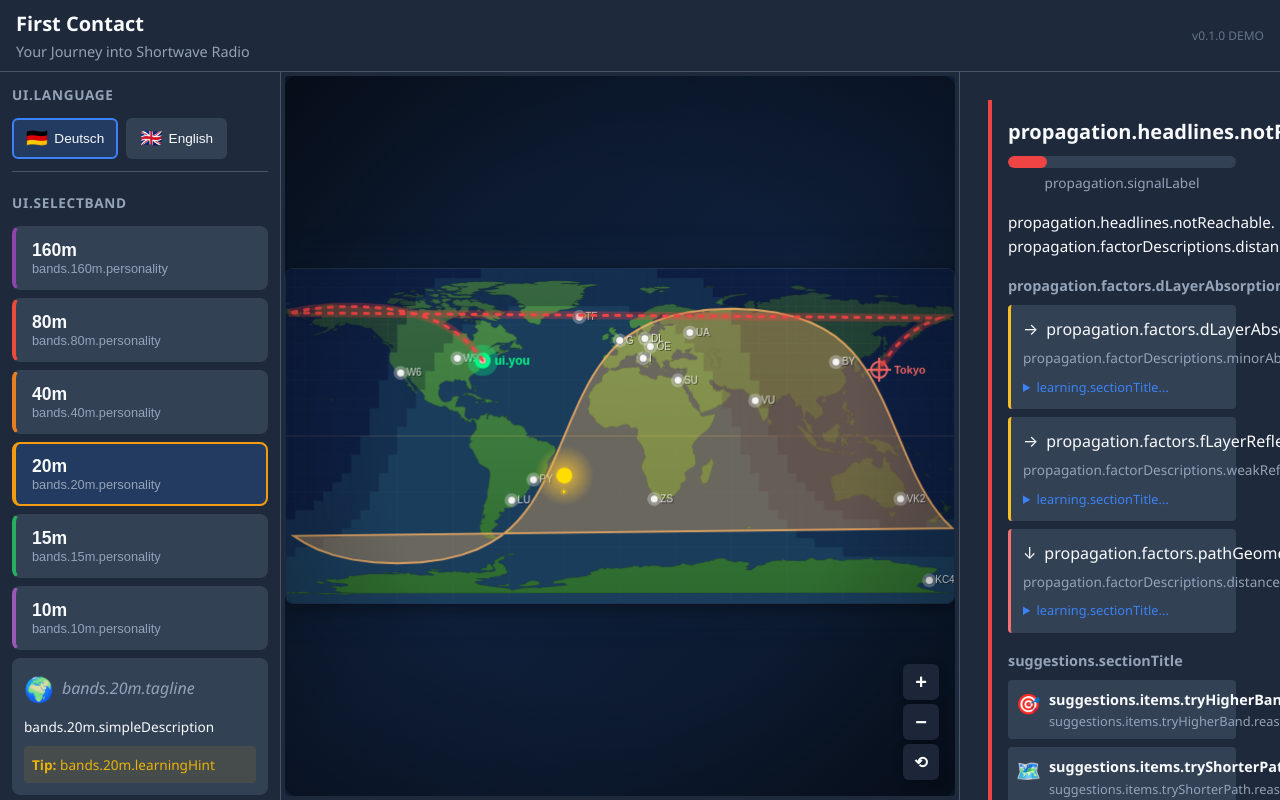
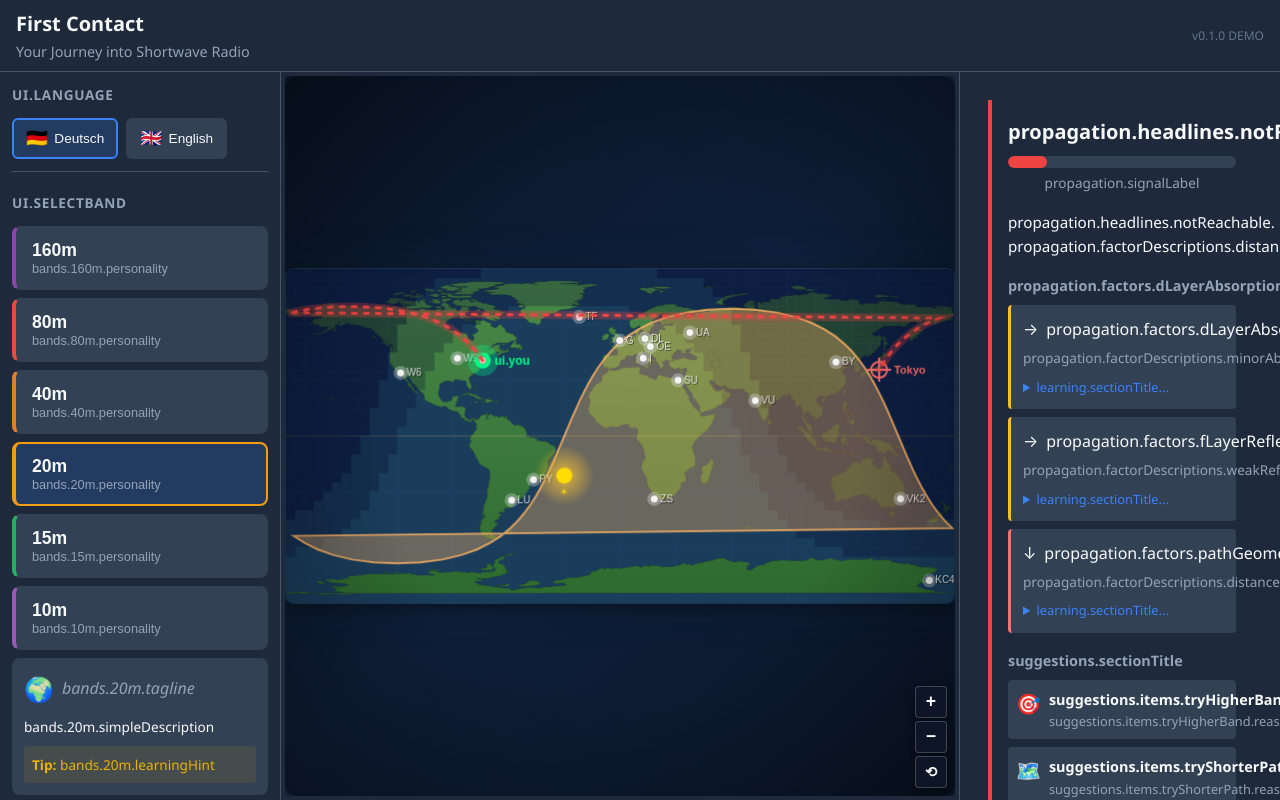
Before and after one commit to achildrenmile/firstcontact, a website: page demo.html in a window 1280 px wide. Drawn offline with Linux system fonts and the light colour scheme.

Commit message:
Fix zoom controls alignment and styling

```diff
--- a/css/styles.css
+++ b/css/styles.css
@@ -699,41 +699,43 @@ body {
 /* Map Zoom Controls */
 .map-zoom-controls {
     position: absolute;
-    bottom: 1rem;
-    right: 1rem;
+    bottom: 0.5rem;
+    right: 0.5rem;
     display: flex;
     flex-direction: column;
-    gap: 0.25rem;
-    z-index: 10;
+    gap: 0.2rem;
+    z-index: 20;
+    pointer-events: auto;
 }
 
 .zoom-btn {
-    width: 36px;
-    height: 36px;
-    border: none;
-    border-radius: 6px;
-    background: rgba(30, 41, 59, 0.9);
+    width: 32px;
+    height: 32px;
+    border: 1px solid rgba(255, 255, 255, 0.2);
+    border-radius: 4px;
+    background: rgba(15, 23, 42, 0.85);
     color: var(--text-primary);
-    font-size: 1.25rem;
+    font-size: 1.1rem;
     font-weight: bold;
     cursor: pointer;
     display: flex;
     align-items: center;
     justify-content: center;
-    transition: background-color 0.2s;
-    box-shadow: 0 2px 8px rgba(0, 0, 0, 0.3);
+    transition: all 0.15s;
+    box-shadow: 0 2px 6px rgba(0, 0, 0, 0.4);
 }
 
 .zoom-btn:hover {
-    background: rgba(59, 130, 246, 0.8);
+    background: rgba(59, 130, 246, 0.9);
+    border-color: rgba(59, 130, 246, 0.5);
 }
 
 .zoom-btn:active {
-    transform: scale(0.95);
+    transform: scale(0.9);
 }
 
 .zoom-reset {
-    font-size: 1rem;
+    font-size: 0.9rem;
 }
 
 /* Feedback Panel */
--- a/js/ui/world-map.js
+++ b/js/ui/world-map.js
@@ -174,7 +174,6 @@ export class WorldMap {
             <button class="zoom-btn zoom-reset" title="Reset">⟲</button>
         `;
 
-        container.style.position = 'relative';
         container.appendChild(controls);
 
         // Event listeners
```
